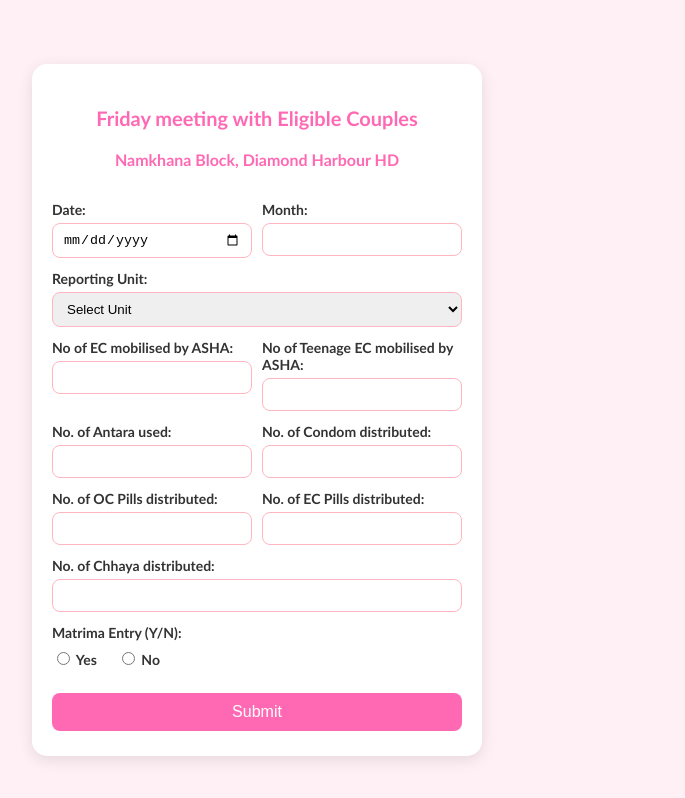
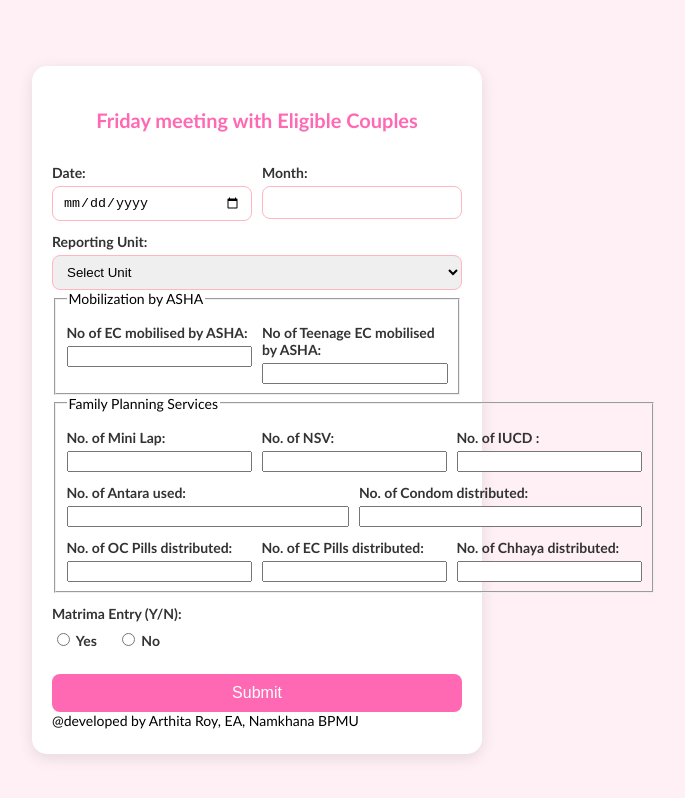
Before and after one commit to bmohnamkhana2021-hash/ec-meeting, a plain HTML site: page index.html in a window 1280 px wide. Shown: the whole page, without its empty margins (383-1068 px from the left). Drawn offline with Linux system fonts and the light colour scheme.

Commit message:
Update index.html

```diff
--- a/index.html
+++ b/index.html
@@ -8,8 +8,7 @@
 </head>
 <body>
     <div class="form-container">
-        <h2>Friday meeting with Eligible Couples</h2>
-        <h3>Namkhana Block, Diamond Harbour HD</h3>
+        <h2>Friday meeting with Eligible Couples </h2>
         <form id="reportForm">
             <div class="side-by-side">
                 <div class="form-group">
@@ -24,49 +23,67 @@
 
             <div class="form-group">
                 <label for="reportingUnit">Reporting Unit:</label>
-                <select id="reportingUnit" name="reportingUnit" required>
+                <select id="reportingUnit" name="reportingUnit">
                     <option value="">Select Unit</option>
                 </select>
             </div>
-
+<fieldset>
+    <legend>Mobilization by ASHA</legend>
             <div class="side-by-side">
                 <div class="form-group">
                     <label for="input1">No of EC mobilised by ASHA:</label>
-                    <input type="text" id="totalEC" name="TotalEC" required>
+                    <input type="number" id="totalEC" name="TotalEC" required>
                 </div>
                 <div class="form-group">
                     <label for="input2">No of Teenage EC mobilised by ASHA:</label>
-                    <input type="text" id="teenEC" name="teenEC" required>
+                    <input type="number" id="teenEC" name="teenEC" required>
+                </div>
+            </div>
+            </fieldset>
+            <fieldset>
+                <legend>Family Planning Services</legend>
+             <div class="side-by-side">
+                <div class="form-group">
+                    <label for="mini">No. of Mini Lap:</label>
+                    <input type="number" id="mini" name="mini" required>
+                </div>
+                <div class="form-group">
+                    <label for="nsv">No. of NSV:</label>
+                    <input type="number" id="nsv" name="nsv" required>
+                </div>
+                <div class="form-group">
+                    <label for="iucd">No. of IUCD :</label>
+                    <input type="number" id="iucd" name="iucd" required>
                 </div>
             </div>
 
             <div class="side-by-side">
                 <div class="form-group">
                     <label for="input3">No. of Antara used:</label>
-                    <input type="text" id="antara" name="antara" required>
+                    <input type="number" id="antara" name="antara" required>
                 </div>
                 <div class="form-group">
                     <label for="input4">No. of Condom distributed:</label>
-                    <input type="text" id="cc" name="cc" required>
+                    <input type="number" id="cc" name="cc" required>
                 </div>
             </div>
 
             <div class="side-by-side">
                 <div class="form-group">
                     <label for="input5">No. of OC Pills distributed:</label>
-                    <input type="text" id="op" name="op" required>
+                    <input type="number" id="op" name="op" required>
                 </div>
                 <div class="form-group">
                     <label for="input6">No. of EC Pills distributed:</label>
-                    <input type="text" id="ec" name="ec" required>
+                    <input type="number" id="ec" name="ec" required>
                 </div>
-            </div>
 
             <div class="form-group">
                 <label for="input7">No. of Chhaya distributed:</label>
-                <input type="text" id="chhaya" name="chhaya" required>
+                <input type="number" id="chhaya" name="chhaya" required>
             </div>
-
+            </div>
+</fieldset>
             <div class="form-group">
                 <label>Matrima Entry (Y/N):</label>
                 <div class="radio-group">
@@ -76,6 +93,7 @@
             </div>
 
             <button type="submit">Submit</button>
+            <footer>@developed by Arthita Roy, EA, Namkhana BPMU</footer>
         </form>
     </div>
     <script src="code.js"></script>
```
